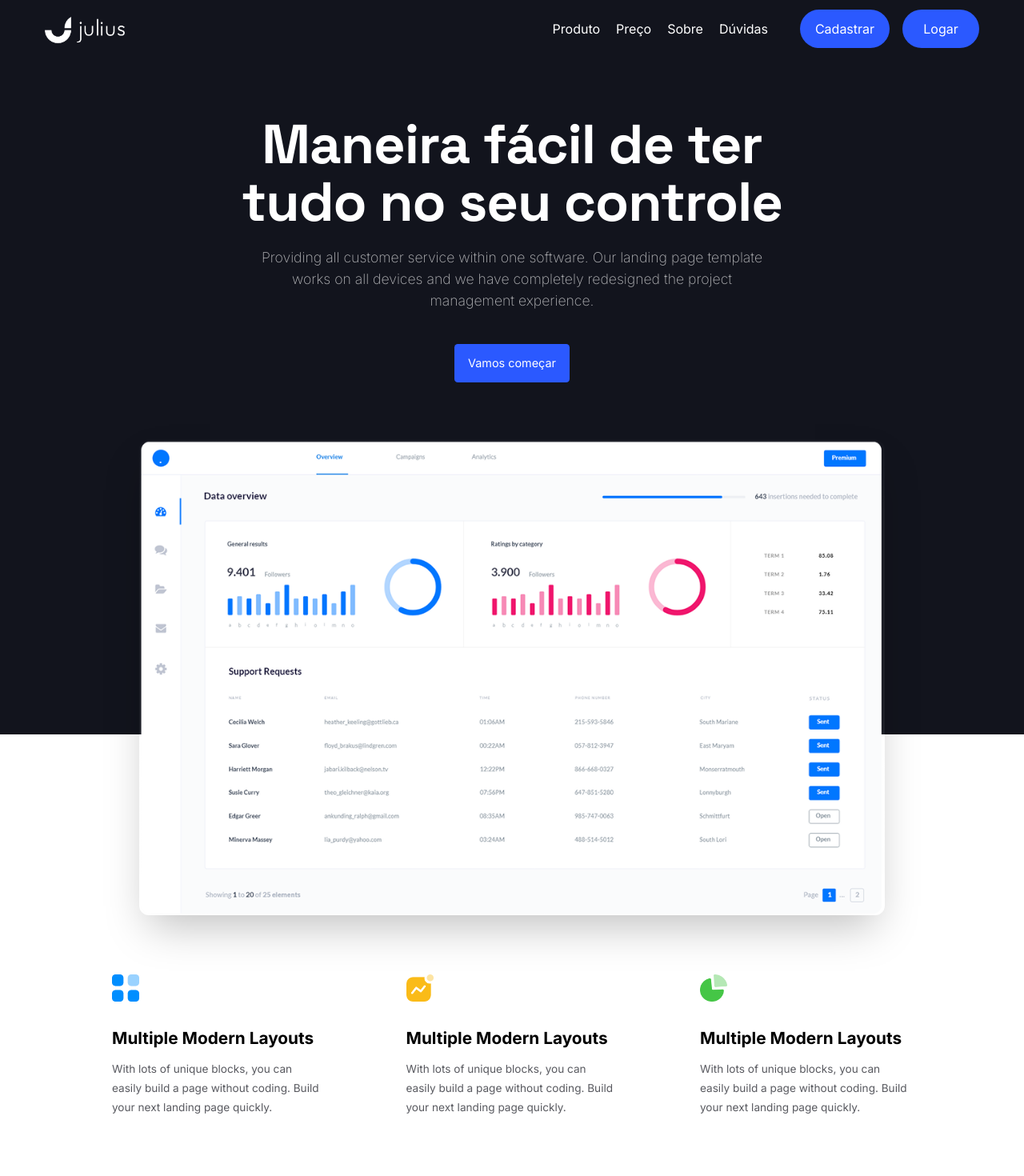
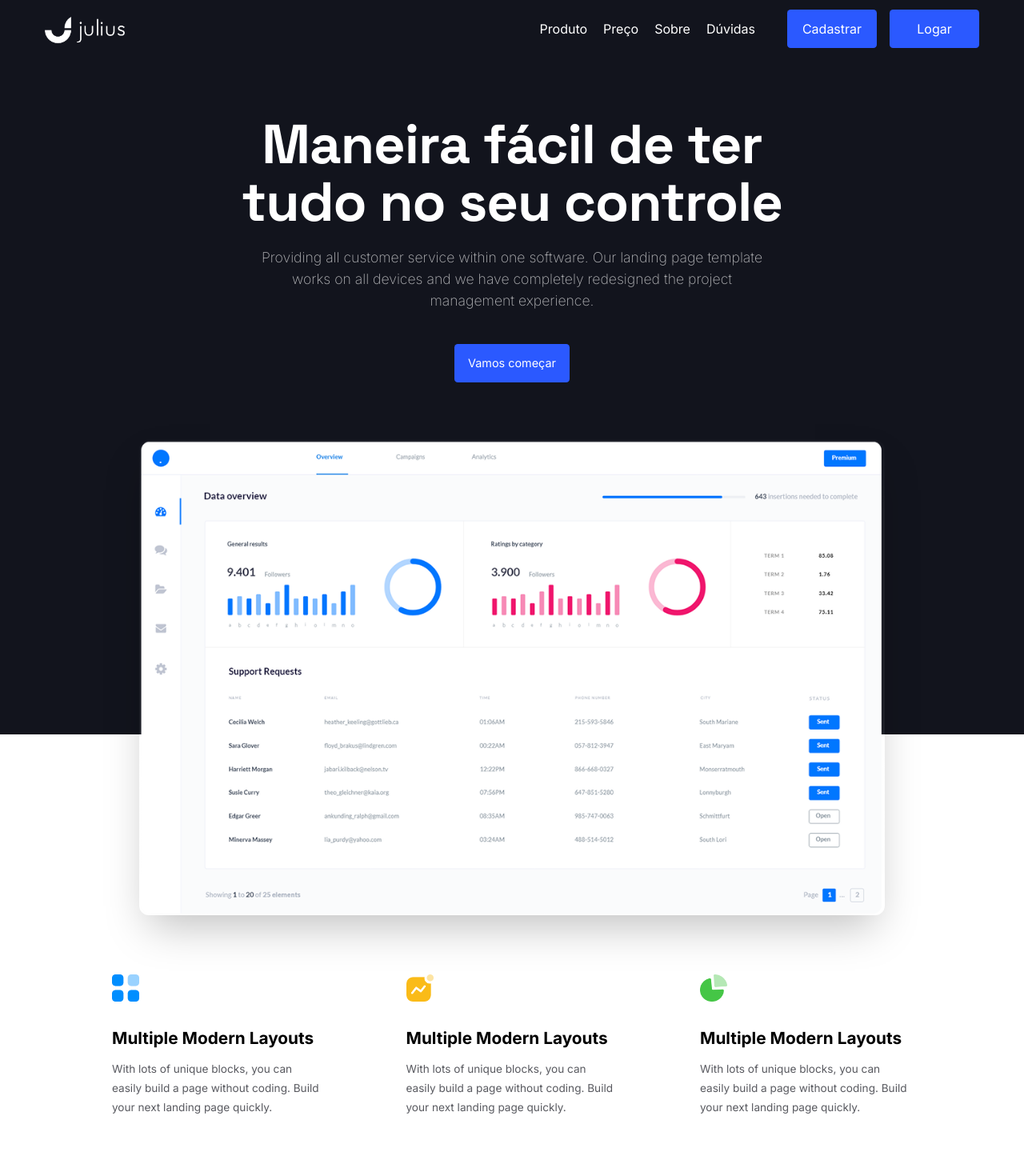
Before and after one commit to renatogomesf/julius, a Next.js app: page / in a window 1280 px wide. Shown: the top 1470 px of the page at 80% size. Built offline with nearby package versions, Linux system fonts and the light colour scheme.

Commit message:
melhoria de pastas

```diff
--- a/src/app/components/footer/Footer.tsx
+++ b/src/app/components/footer/Footer.tsx
@@ -2,7 +2,7 @@ import Image from 'next/image';
 
 export default function Footer() {
   return (
-    <div className="text-primary relative pl-4 pr-4">
+    <footer className="text-primary relative pl-4 pr-4 mt-[204px] bg-secondary">
       <section className="pl-4 pr-4 bg-[#2B59FF] max-w-[1100px] h-[323px] m-auto rounded-[8.5px] absolute left-[10%] right-[10%] top-[-160px] max-sm:h-fit max-sm:top-[-15%]">
         <div className="max-w-[515px] m-auto pt-16 pb-16">
           <h1 className="font-space_grotesk font-bold text-[2.5rem] leading-13 text-center mb-5">
@@ -107,6 +107,6 @@ export default function Footer() {
           © Copyright 2021, All Rights Reserved by stract
         </p>
       </div>
-    </div>
+    </footer>
   );
 }
--- a/src/app/components/header/Header.tsx
+++ b/src/app/components/header/Header.tsx
@@ -43,7 +43,7 @@ export default function Header() {
       <div className="fixed w-full bg-secondary flex items-center justify-between pt-3 pb-3 max-sm:pt-2 max-sm:pb-2 pl-14 pr-14 max-sm:pl-5 max-sm:pr-5 text-primary">
         <Image src={'/logojunta02.png'} alt="logo" width={100} height={0} />
 
-        <div className="menuBordas" onClick={menu}>
+        <div className="menuBordas sm:hidden" onClick={menu}>
           <div className="menuCentro"></div>
         </div>
 
@@ -61,11 +61,11 @@ export default function Header() {
 
             <div className="flex justify-between">
               <div className="buttons flex gap-4">
-                <button className=" w-28 h-12 m-auto bg-[#2B59FF] text-primary rounded-full">
+                <button className=" w-28 h-12 m-auto bg-[#2B59FF] text-primary rounded-[4.25px]">
                   Cadastrar
                 </button>
 
-                <button className="w-24 h-12 m-auto bg-[#2B59FF] text-primary rounded-full">
+                <button className="w-28 h-12 m-auto bg-[#2B59FF] text-primary rounded-[4.25px]">
                   Logar
                 </button>
               </div>
--- /dev/null
+++ b/src/app/components/main/Main.tsx
@@ -0,0 +1,19 @@
+import Hero from './hero/Hero';
+import Info01 from './info01/Info01';
+import Info02 from './info02/Info02';
+import Info03 from './info03/Info03';
+import Info04 from './info04/Info04';
+import Price from './price/Price';
+
+export default function Main() {
+  return (
+    <main>
+      <Hero />
+      <Info01 />
+      <Info02 />
+      <Info03 />
+      <Info04 />
+      <Price />
+    </main>
+  );
+}
--- a/src/app/components/hero/Hero.tsx
+++ b/src/app/components/main/hero/Hero.tsx
@@ -2,7 +2,7 @@ import Image from 'next/image';
 
 export default function Hero() {
   return (
-    <div className="max-w-[1440px] m-auto pl-4 pr-4">
+    <section className="max-w-[1440px] m-auto pl-4 pr-4 bg-secondary h-[918px]">
       <div className="">
         <h1 className="text-primary m-auto max-w-[727px] text-[4.3rem] font-space_grotesk font-bold text-center mb-5 pt-36 leading-[4.5rem] tracking-[-1px]">
           Maneira fácil de ter tudo no seu controle
@@ -26,6 +26,6 @@ export default function Hero() {
           alt="dashboard"
         />
       </div>
-    </div>
+    </section>
   );
 }
--- a/src/app/components/info01/Info01.tsx
+++ b/src/app/components/main/info01/Info01.tsx
@@ -2,7 +2,7 @@ import Image from 'next/image';
 
 export default function Info01() {
   return (
-    <div className="pl-4 pr-4">
+    <section className="pl-4 pr-4 mt-75 mb-20">
       <div className="grid grid-cols-[265px_265px_265px] justify-between max-w-[1000px] m-auto max-[821px]:grid max-[821px]:grid-cols-[265px_265px] max-[821px]:justify-around max-[821px]:gap-y-14 max-sm:grid-cols-[265px]">
         <div>
           <Image src={'/icon01.png'} alt="icon" width={34} height={34} />
@@ -37,6 +37,6 @@ export default function Info01() {
           </p>
         </div>
       </div>
-    </div>
+    </section>
   );
 }
--- a/src/app/components/info02/Info02.tsx
+++ b/src/app/components/main/info02/Info02.tsx
@@ -2,7 +2,7 @@ import Image from 'next/image';
 
 export default function Info02() {
   return (
-    <div className="pl-4 pr-4">
+    <section className="pl-4 pr-4 bg-terciary">
       <div className="max-w-[1440px] m-auto pb-28">
         <h1 className="font-space_grotesk text-[2.5rem] font-bold leading-13 text-center max-w-[450px] m-auto pt-28 pb-20 ">
           Mixland helps you build beautiful website
@@ -61,6 +61,6 @@ export default function Info02() {
           </aside>
         </div>
       </div>
-    </div>
+    </section>
   );
 }
--- a/src/app/components/info03/Info03.tsx
+++ b/src/app/components/main/info03/Info03.tsx
@@ -2,7 +2,7 @@ import Image from 'next/image';
 
 export default function Info03() {
   return (
-    <div>
+    <section>
       <div className="flex pl-4 pr-4 items-center justify-center gap-44 max-w-[895px] m-auto mt-27 mb-27 max-[821px]:flex-col-reverse max-[821px]:gap-32">
         <Image
           className="drop-shadow-xl rounded-2xl"
@@ -22,6 +22,6 @@ export default function Info03() {
           </p>
         </div>
       </div>
-    </div>
+    </section>
   );
 }
--- a/src/app/components/info04/Info04.tsx
+++ b/src/app/components/main/info04/Info04.tsx
@@ -2,7 +2,7 @@ import Image from 'next/image';
 
 export default function Info04() {
   return (
-    <div className="text-primary pl-4 pr-4">
+    <section className="text-primary pl-4 pr-4 bg-secondary">
       <div className="flex items-center justify-center gap-36 max-w-[1070px] m-auto pt-24 pb-24 max-[1025px]:gap-2 max-[821px]:flex-col max-[821px]:items-center">
         <div className="max-[821px]:max-w-[500px] max-[821px]:pb-5">
           <h3 className="font-space_grotesk font-bold text-[2.2rem] leading-10 max-sm:pl-4 max-sm:pr-4">
@@ -46,6 +46,6 @@ export default function Info04() {
           height={391}
         />
       </div>
-    </div>
+    </section>
   );
 }
--- a/src/app/components/price/Price.tsx
+++ b/src/app/components/main/price/Price.tsx
@@ -1,6 +1,6 @@
 export default function Price() {
   return (
-    <div>
+    <section>
       <div className="max-w-[926px] m-auto mt-21 mb-21 pl-4 pr-4">
         <h2 className="font-space_grotesk font-bold text-[2.5rem] text-center leading-13">
           Pricing & Plans
@@ -70,6 +70,6 @@ export default function Price() {
           </div>
         </div>
       </div>
-    </div>
+    </section>
   );
 }
--- a/src/app/page.tsx
+++ b/src/app/page.tsx
@@ -1,37 +1,13 @@
 import Header from './components/header/Header';
-import Hero from './components/hero/Hero';
-import Info01 from './components/info01/Info01';
-import Info02 from './components/info02/Info02';
-import Info03 from './components/info03/Info03';
-import Info04 from './components/info04/Info04';
-import Price from './components/price/Price';
+import Main from './components/main/Main';
 import Footer from './components/footer/Footer';
 
 export default function Home() {
   return (
-    <div className="">
-      <section className="bg-secondary h-[918px]">
-        <Header />
-        <Hero />
-      </section>
-      <section className="mt-75 mb-20">
-        <Info01 />
-      </section>
-      <section className="bg-terciary">
-        <Info02 />
-      </section>
-      <section>
-        <Info03 />
-      </section>
-      <section className="bg-secondary">
-        <Info04 />
-      </section>
-      <section>
-        <Price />
-      </section>
-      <section className="mt-[204px] bg-secondary">
-        <Footer />
-      </section>
+    <div>
+      <Header />
+      <Main />
+      <Footer />
     </div>
   );
 }
```
